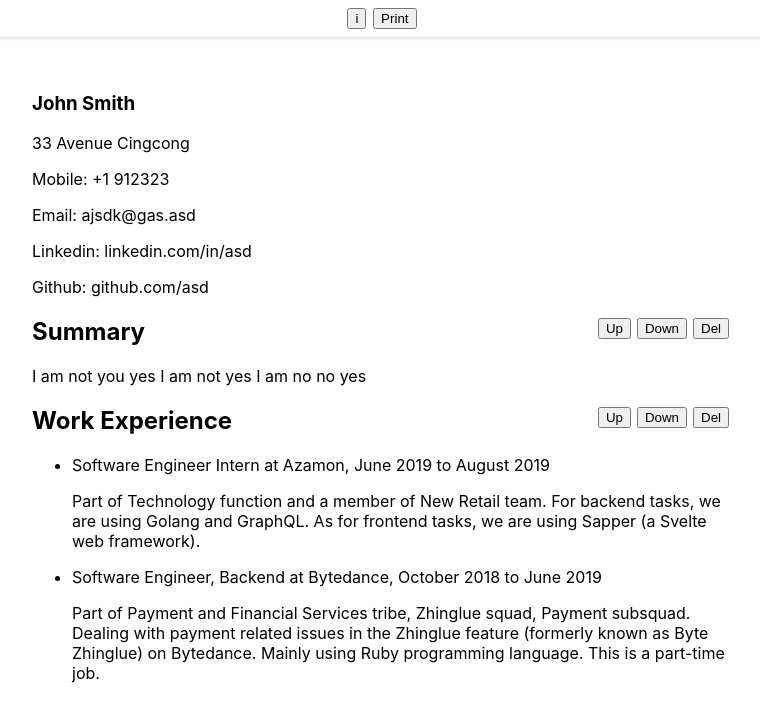
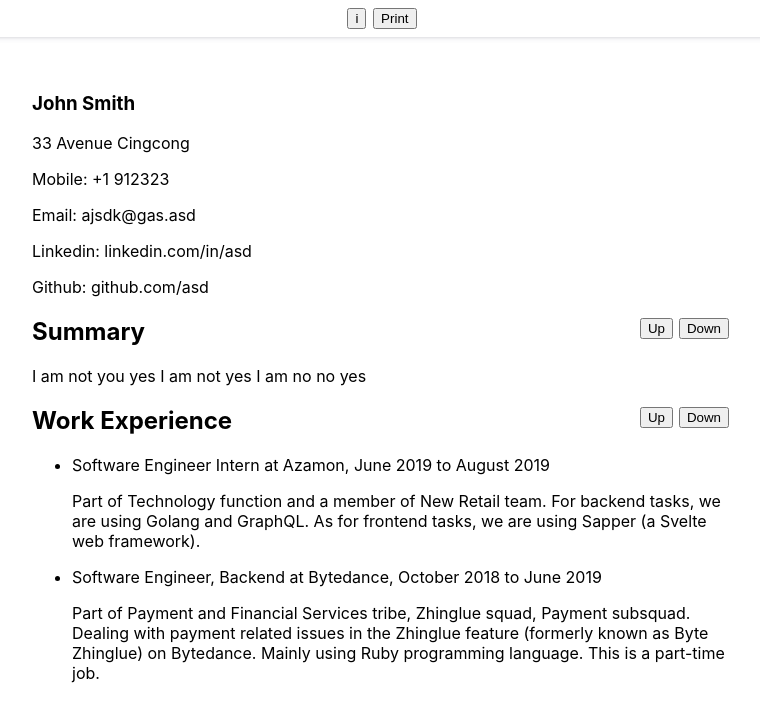
Before and after one commit to faishalirwn/cv-application, a React (Create React App) app: page / in a window 1280 px wide. Shown: the top 722 px of the page, without its empty margins (258-1018 px from the left). Built offline with nearby package versions, Linux system fonts and the light colour scheme.

Commit message:
Merge block and block control and remove del button

```diff
--- a/src/components/Block.js
+++ b/src/components/Block.js
@@ -1,5 +1,4 @@
 import "../styles/block.css";
-import BlockControl from "./BlockControl";
 import BlockSummary from "./BlockSummary";
 import BlockWork from "./BlockWork";
 import BlockEducation from "./BlockEducation";
@@ -24,7 +23,10 @@ function Block(props) {
   return (
     <div class="block">
       {blockComponent}
-      <BlockControl />
+      <div class="block-control">
+        <button>Up</button>
+        <button>Down</button>
+      </div>
     </div>
   );
 }
--- a/src/components/BlockControl.js
+++ /dev/null
@@ -1,13 +0,0 @@
-import "../styles/block-control.css";
-
-function BlockControl(props) {
-  return (
-    <div class="block-control">
-      <button>Up</button>
-      <button>Down</button>
-      <button>Del</button>
-    </div>
-  );
-}
-
-export default BlockControl;
--- a/src/styles/block-control.css
+++ /dev/null
@@ -1,9 +0,0 @@
-.block-control {
-  position: absolute;
-  top: 0;
-  right: 0;
-}
-
-.block-control button {
-  margin: 0 3px;
-}
--- a/src/styles/block.css
+++ b/src/styles/block.css
@@ -1,3 +1,13 @@
 .block {
   position: relative;
 }
+
+.block-control {
+  position: absolute;
+  top: 0;
+  right: 0;
+}
+
+.block-control button {
+  margin: 0 3px;
+}
```
